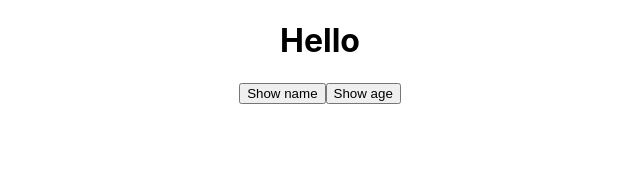
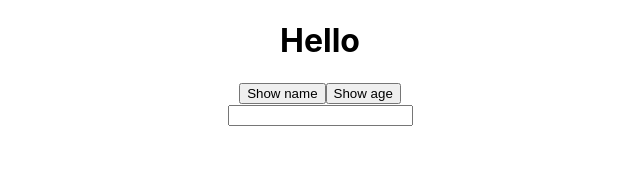
Before and after one commit to suhyeon3484/react-voca, a React (Create React App) app: page / in a window 1280 px wide. Shown: the top 195 px of the page, without its empty margins (320-960 px from the left). Built offline with nearby package versions, Linux system fonts and the light colour scheme.

Commit message:
#6 : 이벤트 처리 시 함수 작성

```diff
--- a/src/component/Hello.js
+++ b/src/component/Hello.js
@@ -14,6 +14,12 @@ export default function Hello() {
     function showNmae() {
         console.log('Mike');
     }
+    function showAge(age) {
+        console.log(age);
+    }
+    function showText(e){
+        console.log(e.target.value);
+    }
 
     return (
     <div>
@@ -26,10 +32,11 @@ export default function Hello() {
     {/*  매개변수 전달하기 편함 */}
     <button
     onClick={() => {
-        console.log(30);
+        showAge(10);
     }}>
         Show age
-    </button>
+    </button><br></br>
+    <input type='text' onChange={showText}></input>
     </div>
     );
 }
```
